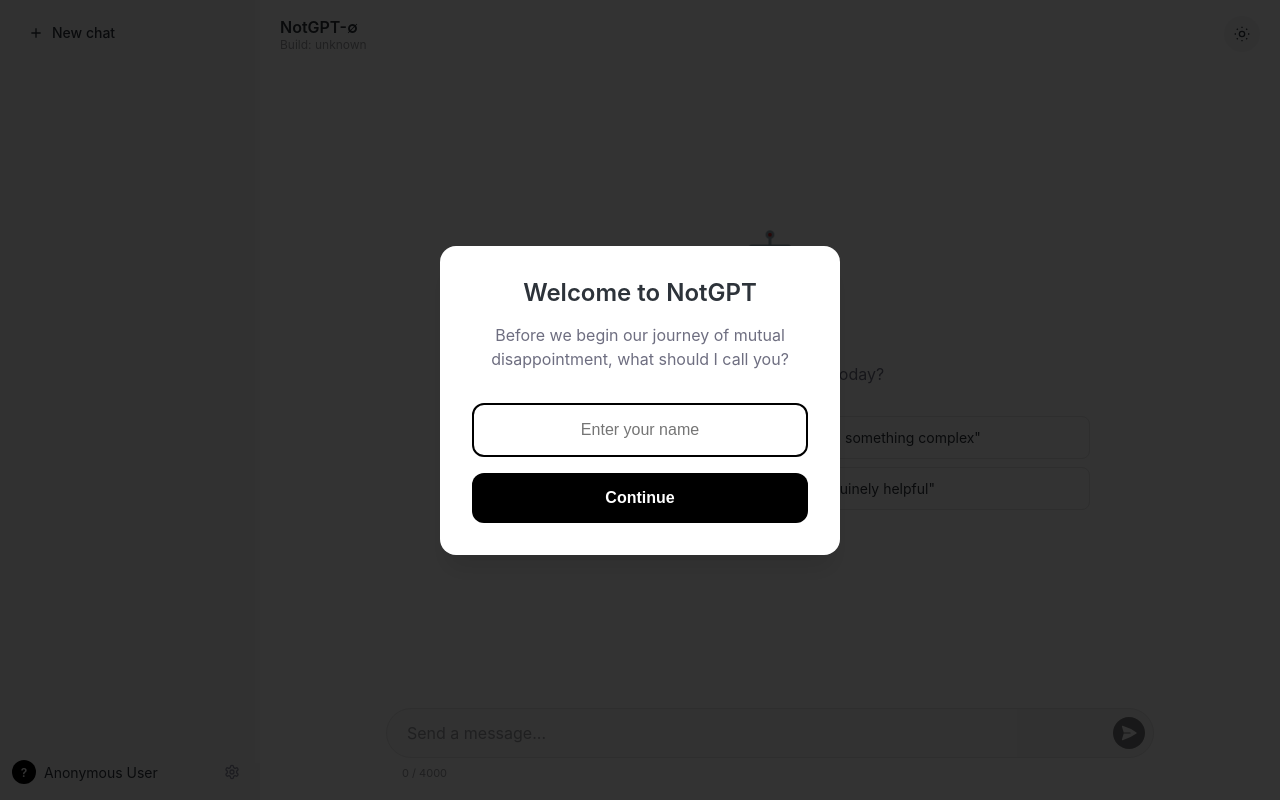
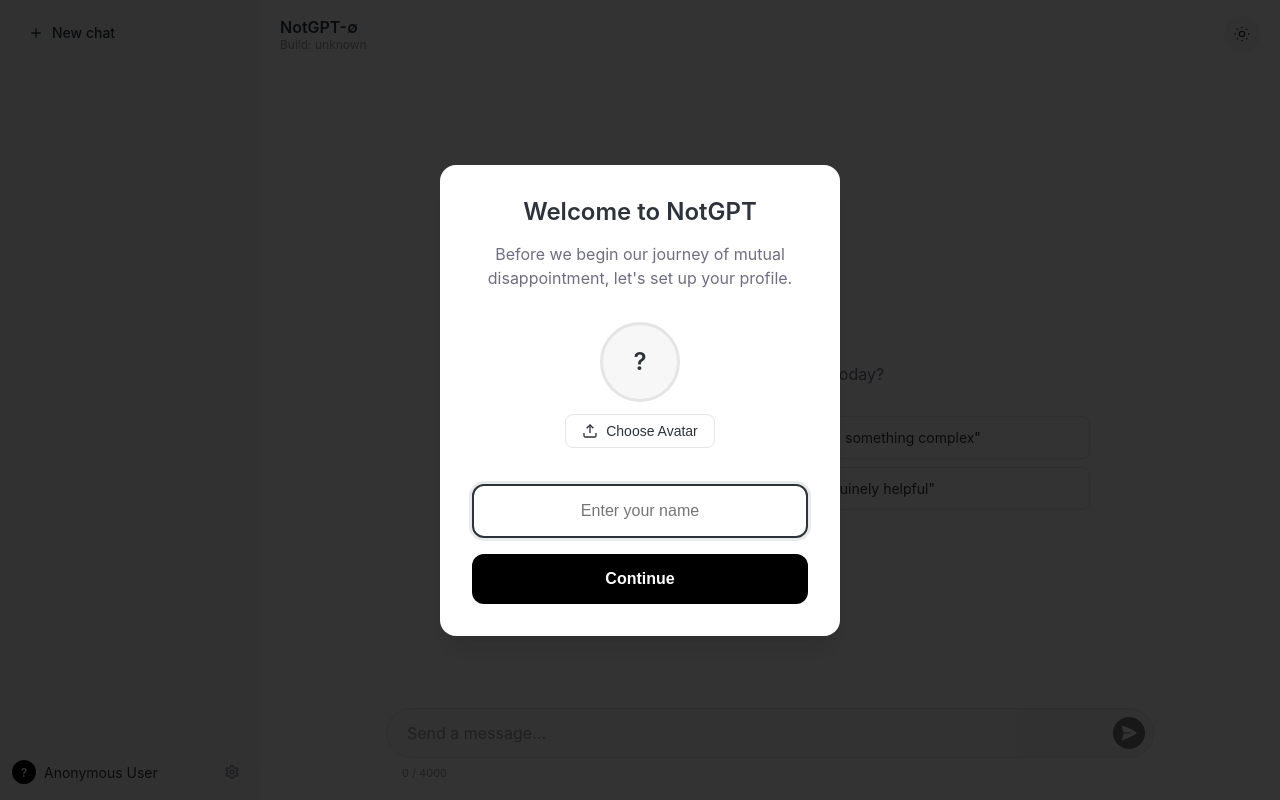
Before and after one commit to ayannotfound/NotGPT, a Flask app: page / in a window 1280 px wide. Run offline with Flask 3, Linux system fonts and the light colour scheme.

Commit message:
rendered.

```diff
--- a/app.py
+++ b/app.py
@@ -98,34 +98,8 @@
 def index():
     return render_template('index.html')
 
-@app.route('/upload-avatar', methods=['POST'])
-def upload_avatar():
-    try:
-        if 'avatar' not in request.files:
-            return jsonify({'error': 'No file provided'}), 400
-
-        file = request.files['avatar']
-        if file.filename == '':
-            return jsonify({'error': 'No file selected'}), 400
-
-        # Validate file type
-        allowed_extensions = {'png', 'jpg', 'jpeg', 'gif', 'webp'}
-        if not ('.' in file.filename and file.filename.rsplit('.', 1)[1].lower() in allowed_extensions):
-            return jsonify({'error': 'Invalid file type. Only images are allowed.'}), 400
-
-        # Generate unique filename
-        filename = secure_filename(f"avatar_{datetime.now().strftime('%Y%m%d_%H%M%S')}_{file.filename}")
-        filepath = os.path.join(app.config['UPLOAD_FOLDER'], filename)
-
-        # Save file
-        file.save(filepath)
-
-        # Return the URL to access the file
-        avatar_url = f'/static/uploads/{filename}'
-        return jsonify({'avatar_url': avatar_url})
-
-    except Exception as e:
-        return jsonify({'error': str(e)}), 500
+# Avatar upload endpoint removed - now using local storage for better performance
+# All avatar handling is done client-side with base64 encoding
 
 @app.route('/chat', methods=['POST'])
 def chat():
--- a/static/script.js
+++ b/static/script.js
@@ -18,27 +18,43 @@
             const uploadBtn = document.getElementById('avatarUpload');
             const originalText = uploadBtn.textContent;
 
+            // Validate file size (max 2MB)
+            if (file.size > 2 * 1024 * 1024) {
+                uploadBtn.textContent = 'File too large';
+                uploadBtn.style.background = '#ef4444';
+                uploadBtn.style.color = 'white';
+
+                setTimeout(() => {
+                    uploadBtn.textContent = originalText;
+                    uploadBtn.style.background = '';
+                    uploadBtn.style.color = '';
+                }, 2000);
+                return;
+            }
+
             // Show upload in progress
-            uploadBtn.textContent = 'Uploading...';
+            uploadBtn.textContent = 'Processing...';
             uploadBtn.disabled = true;
             uploadBtn.style.opacity = '0.7';
 
-            const formData = new FormData();
-            formData.append('avatar', file);
+            // Process file as base64 for local storage
+            const reader = new FileReader();
 
-            fetch('/upload-avatar', {
-                method: 'POST',
-                body: formData
-            })
-            .then(response => response.json())
-            .then(data => {
-                if (data.avatar_url) {
-                    localStorage.setItem('userAvatarUrl', data.avatar_url);
-                    updateUserAvatar(data.avatar_url);
-                    updateCurrentAvatarDisplay(data.avatar_url);
+            reader.onload = function(e) {
+                const base64Data = e.target.result;
+
+                // Store in localStorage as base64
+                localStorage.setItem('userAvatarBase64', base64Data);
+
+                // Remove old URL-based avatar storage
+                localStorage.removeItem('userAvatarUrl');
+
+                // Update displays
+                updateUserAvatar(base64Data);
+                updateCurrentAvatarDisplay(base64Data);
 
                 // Show success feedback
-                    uploadBtn.textContent = 'Upload Complete!';
+                uploadBtn.textContent = 'Avatar Updated!';
                 uploadBtn.style.background = '#10b981';
                 uploadBtn.style.color = 'white';
 
@@ -49,8 +65,9 @@
                     uploadBtn.disabled = false;
                     uploadBtn.style.opacity = '1';
                 }, 2000);
-                } else {
-                    console.error(data.error);
+            };
+
+            reader.onerror = function() {
                 // Show error feedback
                 uploadBtn.textContent = 'Upload Failed';
                 uploadBtn.style.background = '#ef4444';
@@ -63,23 +80,10 @@
                     uploadBtn.disabled = false;
                     uploadBtn.style.opacity = '1';
                 }, 2000);
-                }
-            })
-            .catch(error => {
-                console.error('Upload error:', error);
-                // Show error feedback
-                uploadBtn.textContent = 'Upload Failed';
-                uploadBtn.style.background = '#ef4444';
-                uploadBtn.style.color = 'white';
+            };
 
-                setTimeout(() => {
-                    uploadBtn.textContent = originalText;
-                    uploadBtn.style.background = '';
-                    uploadBtn.style.color = '';
-                    uploadBtn.disabled = false;
-                    uploadBtn.style.opacity = '1';
-                }, 2000);
-            });
+            // Read file as base64
+            reader.readAsDataURL(file);
         }
     });
     const storedHistory = localStorage.getItem('notgpt_chat_history');
@@ -125,6 +129,18 @@
         }
     });
 
+    // Welcome avatar upload
+    document.getElementById('welcomeAvatarBtn').addEventListener('click', function() {
+        document.getElementById('welcomeAvatarInput').click();
+    });
+
+    document.getElementById('welcomeAvatarInput').addEventListener('change', function(e) {
+        const file = e.target.files[0];
+        if (file) {
+            handleWelcomeAvatarUpload(file);
+        }
+    });
+
     // Settings event listeners
     document.getElementById('sidebarSettings').addEventListener('click', openSettings);
     document.getElementById('closeSettings').addEventListener('click', closeSettings);
@@ -134,13 +150,27 @@
     // Name save button
     document.getElementById('saveNameBtn').addEventListener('click', saveUserName);
 
-    // Theme buttons
-    document.getElementById('lightThemeBtn').addEventListener('click', function() {
+    // Theme toggle switch
+    const themeToggleSwitch = document.getElementById('themeToggleSwitch');
+    if (themeToggleSwitch) {
+        themeToggleSwitch.addEventListener('change', function() {
+            setTheme(this.checked ? 'dark' : 'light');
+        });
+    }
+
+    // Legacy theme buttons (fallback)
+    const lightThemeBtn = document.getElementById('lightThemeBtn');
+    const darkThemeBtn = document.getElementById('darkThemeBtn');
+    if (lightThemeBtn) {
+        lightThemeBtn.addEventListener('click', function() {
             setTheme('light');
         });
-    document.getElementById('darkThemeBtn').addEventListener('click', function() {
+    }
+    if (darkThemeBtn) {
+        darkThemeBtn.addEventListener('click', function() {
             setTheme('dark');
         });
+    }
 
     // Handle prompt card clicks
     document.addEventListener('click', function(e) {
@@ -232,6 +262,77 @@
         setTimeout(() => nameInput.focus(), 100);
     }
 
+    function handleWelcomeAvatarUpload(file) {
+        const preview = document.getElementById('welcomeAvatarPreview');
+        const btn = document.getElementById('welcomeAvatarBtn');
+        const originalText = btn.innerHTML;
+
+        // Validate file size (max 2MB)
+        if (file.size > 2 * 1024 * 1024) {
+            btn.innerHTML = '<svg width="16" height="16" viewBox="0 0 24 24" fill="none" stroke="currentColor" stroke-width="2"><circle cx="12" cy="12" r="10"/><line x1="15" y1="9" x2="9" y2="15"/><line x1="9" y1="9" x2="15" y2="15"/></svg>File too large';
+            btn.style.background = '#ef4444';
+            btn.style.color = 'white';
+
+            setTimeout(() => {
+                btn.innerHTML = originalText;
+                btn.style.background = '';
+                btn.style.color = '';
+            }, 2000);
+            return;
+        }
+
+        // Show processing
+        btn.innerHTML = '<svg width="16" height="16" viewBox="0 0 24 24" fill="none" stroke="currentColor" stroke-width="2"><circle cx="12" cy="12" r="10"/><path d="M16 12l-4-4-4 4M12 16V8"/></svg>Processing...';
+        btn.disabled = true;
+        btn.style.opacity = '0.7';
+
+        const reader = new FileReader();
+
+        reader.onload = function(e) {
+            const base64Data = e.target.result;
+
+            // Store for later use
+            localStorage.setItem('temp_welcome_avatar', base64Data);
+
+            // Update preview
+            preview.innerHTML = `<img src="${base64Data}" alt="Avatar Preview">`;
+
+            // Show success
+            btn.innerHTML = '<svg width="16" height="16" viewBox="0 0 24 24" fill="none" stroke="currentColor" stroke-width="2"><path d="M20 6L9 17l-5-5"/></svg>Avatar Set!';
+            btn.style.background = '#10b981';
+            btn.style.color = 'white';
+
+            setTimeout(() => {
+                btn.innerHTML = originalText;
+                btn.style.background = '';
+                btn.style.color = '';
+                btn.disabled = false;
+                btn.style.opacity = '1';
+            }, 2000);
+        };
+
+        reader.onerror = function() {
+            handleAvatarUploadError(btn, originalText);
+        };
+
+        // Read file as base64
+        reader.readAsDataURL(file);
+    }
+
+    function handleAvatarUploadError(btn, originalText) {
+        btn.innerHTML = '<svg width="16" height="16" viewBox="0 0 24 24" fill="none" stroke="currentColor" stroke-width="2"><circle cx="12" cy="12" r="10"/><line x1="15" y1="9" x2="9" y2="15"/><line x1="9" y1="9" x2="15" y2="15"/></svg>Upload Failed';
+        btn.style.background = '#ef4444';
+        btn.style.color = 'white';
+
+        setTimeout(() => {
+            btn.innerHTML = originalText;
+            btn.style.background = '';
+            btn.style.color = '';
+            btn.disabled = false;
+            btn.style.opacity = '1';
+        }, 2000);
+    }
+
     function handleWelcomeContinue() {
         const nameInput = document.getElementById('welcomeNameInput');
         const name = nameInput.value.trim();
@@ -239,6 +340,14 @@
         if (name) {
             userName = name;
             localStorage.setItem('notgpt_user_name', userName);
+
+            // Handle avatar if uploaded
+            const tempAvatar = localStorage.getItem('temp_welcome_avatar');
+            if (tempAvatar) {
+                localStorage.setItem('userAvatarBase64', tempAvatar);
+                localStorage.removeItem('temp_welcome_avatar');
+            }
+
             updateUserProfile();
 
             // Hide welcome prompt
@@ -320,10 +429,10 @@
                 <h1>NotGPT</h1>
                 <p>How can I <em>not</em> help you today?</p>
                 <div class="example-prompts">
-                    <div class="prompt-card" data-prompt="Help me solve a problem">"Help me solve a problem"</div>
-                    <div class="prompt-card" data-prompt="Explain something complex">"Explain something complex"</div>
-                    <div class="prompt-card" data-prompt="Give me advice">"Give me advice"</div>
-                    <div class="prompt-card" data-prompt="Be genuinely helpful">"Be genuinely helpful"</div>
+                    <div class="prompt-card" data-prompt="Create a problem">Create a problem</div>
+                    <div class="prompt-card" data-prompt="Explain something simple">Explain something simple</div>
+                    <div class="prompt-card" data-prompt="Don't give me advice">Don't give me advice</div>
+                    <div class="prompt-card" data-prompt="Can you be genuinely helpful?">Can you be genuinely helpful?</div>
                 </div>
             </div>
         `;
@@ -429,29 +538,29 @@
     function updateUserProfile() {
         const userNameEl = document.getElementById('userName');
         const userAvatarEl = document.getElementById('userAvatar');
-        const userAvatarUrl = localStorage.getItem('userAvatarUrl');
 
         if (userNameEl) userNameEl.textContent = userName;
         if (userAvatarEl) {
-            if (userAvatarUrl) {
-                userAvatarEl.innerHTML = `<img src="${userAvatarUrl}" alt="User Avatar" style="width: 100%; height: 100%; object-fit: cover; border-radius: 50%;">`;
+            const storedAvatar = localStorage.getItem('userAvatarBase64');
+            if (storedAvatar) {
+                userAvatarEl.innerHTML = `<img src="${storedAvatar}" alt="User Avatar" style="width: 100%; height: 100%; object-fit: cover; border-radius: 50%;">`;
             } else {
                 userAvatarEl.textContent = userAvatar;
             }
         }
     }
 
-    function updateUserAvatar(avatarUrl) {
+    function updateUserAvatar(avatarData) {
         const userAvatarEl = document.getElementById('userAvatar');
-        if (userAvatarEl && avatarUrl) {
-            userAvatarEl.innerHTML = `<img src="${avatarUrl}" alt="User Avatar" style="width: 100%; height: 100%; object-fit: cover; border-radius: 50%;">`;
+        if (userAvatarEl && avatarData) {
+            userAvatarEl.innerHTML = `<img src="${avatarData}" alt="User Avatar" style="width: 100%; height: 100%; object-fit: cover; border-radius: 50%;">`;
         }
     }
 
-    function updateCurrentAvatarDisplay(avatarUrl) {
+    function updateCurrentAvatarDisplay(avatarData) {
         const currentAvatarDisplay = document.getElementById('currentAvatarDisplay');
-        if (currentAvatarDisplay && avatarUrl) {
-            currentAvatarDisplay.innerHTML = `<img src="${avatarUrl}" alt="Current Avatar" style="width: 100%; height: 100%; object-fit: cover; border-radius: 50%;">`;
+        if (currentAvatarDisplay && avatarData) {
+            currentAvatarDisplay.innerHTML = `<img src="${avatarData}" alt="Current Avatar" style="width: 100%; height: 100%; object-fit: cover; border-radius: 50%;">`;
         }
     }
 
@@ -463,9 +572,15 @@
     }
 
     function updateThemeButtons() {
+        // Update toggle switch
+        const themeToggleSwitch = document.getElementById('themeToggleSwitch');
+        if (themeToggleSwitch) {
+            themeToggleSwitch.checked = currentTheme === 'dark';
+        }
+
+        // Update legacy buttons (fallback)
         const lightBtn = document.getElementById('lightThemeBtn');
         const darkBtn = document.getElementById('darkThemeBtn');
-
         if (lightBtn && darkBtn) {
             lightBtn.classList.toggle('active', currentTheme === 'light');
             darkBtn.classList.toggle('active', currentTheme === 'dark');
@@ -500,7 +615,7 @@
         const modal = document.getElementById('settingsModal');
         const userNameInput = document.getElementById('userNameInput');
         const currentAvatarDisplay = document.getElementById('currentAvatarDisplay');
-        const userAvatarUrl = localStorage.getItem('userAvatarUrl');
+        const userAvatarBase64 = localStorage.getItem('userAvatarBase64');
 
         // Populate current values
         if (userNameInput) userNameInput.value = userName;
@@ -510,8 +625,8 @@
 
         // Update current avatar display
         if (currentAvatarDisplay) {
-            if (userAvatarUrl) {
-                currentAvatarDisplay.innerHTML = `<img src="${userAvatarUrl}" alt="Current Avatar" style="width: 100%; height: 100%; object-fit: cover; border-radius: 50%;">`;
+            if (userAvatarBase64) {
+                currentAvatarDisplay.innerHTML = `<img src="${userAvatarBase64}" alt="Current Avatar" style="width: 100%; height: 100%; object-fit: cover; border-radius: 50%;">`;
             } else {
                 currentAvatarDisplay.textContent = userAvatar;
             }
@@ -846,12 +961,12 @@
             }) : '';
 
         // Get user avatar for display
-        const userAvatarUrl = localStorage.getItem('userAvatarUrl');
+        const userAvatarBase64 = localStorage.getItem('userAvatarBase64');
         let avatarContent = '';
 
         if (message.role === 'user') {
-            if (userAvatarUrl) {
-                avatarContent = `<img src="${userAvatarUrl}" alt="User Avatar" style="width: 100%; height: 100%; object-fit: cover; border-radius: 50%;">`;
+            if (userAvatarBase64) {
+                avatarContent = `<img src="${userAvatarBase64}" alt="User Avatar" style="width: 100%; height: 100%; object-fit: cover; border-radius: 50%;">`;
             } else {
                 avatarContent = userName.charAt(0).toUpperCase();
             }
--- a/static/style.css
+++ b/static/style.css
@@ -698,7 +698,65 @@
 
 #welcomeNameInput:focus {
     outline: none;
-    border-color: var(--button-primary);
+    border-color: var(--text-primary);
+    box-shadow: 0 0 0 3px rgba(45, 51, 58, 0.1);
+}
+
+[data-theme="dark"] #welcomeNameInput:focus {
+    box-shadow: 0 0 0 3px rgba(236, 236, 241, 0.1);
+}
+
+/* Welcome Avatar Section */
+.welcome-avatar-section {
+    display: flex;
+    flex-direction: column;
+    align-items: center;
+    gap: 12px;
+    margin-bottom: 20px;
+}
+
+.welcome-avatar-preview {
+    width: 80px;
+    height: 80px;
+    border-radius: 50%;
+    background: var(--surface-secondary);
+    border: 3px solid var(--border);
+    display: flex;
+    align-items: center;
+    justify-content: center;
+    font-size: 24px;
+    font-weight: 600;
+    color: var(--text-primary);
+    transition: all 0.2s ease;
+    overflow: hidden;
+}
+
+.welcome-avatar-preview img {
+    width: 100%;
+    height: 100%;
+    object-fit: cover;
+    border-radius: 50%;
+}
+
+.welcome-avatar-btn {
+    display: flex;
+    align-items: center;
+    gap: 8px;
+    padding: 8px 16px;
+    background: transparent;
+    border: 1px solid var(--border);
+    border-radius: 8px;
+    color: var(--text-primary);
+    font-size: 14px;
+    font-weight: 500;
+    cursor: pointer;
+    transition: all 0.2s ease;
+}
+
+.welcome-avatar-btn:hover {
+    background: var(--surface-secondary);
+    border-color: var(--text-tertiary);
+    transform: translateY(-1px);
 }
 
 .welcome-continue {
--- a/templates/index.html
+++ b/templates/index.html
@@ -125,9 +125,21 @@
         <div class="welcome-prompt-content">
             <div class="welcome-prompt-header">
                 <h2>Welcome to NotGPT</h2>
-                <p>Before we begin our journey of mutual disappointment, what should I call you?</p>
+                <p>Before we begin our journey of mutual disappointment, let's set up your profile.</p>
             </div>
             <div class="welcome-prompt-body">
+                <div class="welcome-avatar-section">
+                    <div class="welcome-avatar-preview" id="welcomeAvatarPreview">?</div>
+                    <button class="welcome-avatar-btn" id="welcomeAvatarBtn">
+                        <svg width="16" height="16" viewBox="0 0 24 24" fill="none" stroke="currentColor" stroke-width="2">
+                            <path d="M21 15v4a2 2 0 0 1-2 2H5a2 2 0 0 1-2-2v-4"/>
+                            <polyline points="17,8 12,3 7,8"/>
+                            <line x1="12" y1="3" x2="12" y2="15"/>
+                        </svg>
+                        Choose Avatar
+                    </button>
+                    <input type="file" id="welcomeAvatarInput" accept="image/*" style="display: none;">
+                </div>
                 <input type="text" id="welcomeNameInput" placeholder="Enter your name" maxlength="30" autocomplete="off">
                 <button class="welcome-continue" id="welcomeContinue">Continue</button>
             </div>
@@ -191,10 +203,17 @@
                         <h3>Appearance</h3>
                     </div>
                     <div class="setting-row">
-                        <div class="setting-label">Theme</div>
-                        <div class="theme-buttons">
-                            <button class="theme-btn" id="lightThemeBtn" data-theme="light">Light</button>
-                            <button class="theme-btn" id="darkThemeBtn" data-theme="dark">Dark</button>
+                        <div class="setting-label">
+                            <div class="label-main">Theme</div>
+                            <div class="label-sub">Switch between light and dark mode</div>
+                        </div>
+                        <div class="theme-toggle-container">
+                            <span class="theme-toggle-label">Light</span>
+                            <label class="theme-toggle-switch">
+                                <input type="checkbox" id="themeToggleSwitch">
+                                <span class="theme-toggle-slider"></span>
+                            </label>
+                            <span class="theme-toggle-label">Dark</span>
                         </div>
                     </div>
                 </div>
```
Also changed, not shown: other parts of static/style.css (+98 -10 lines), static/sw.js (+1 -16 lines), README.md. Lines whose indentation alone changed are shown as unchanged.
